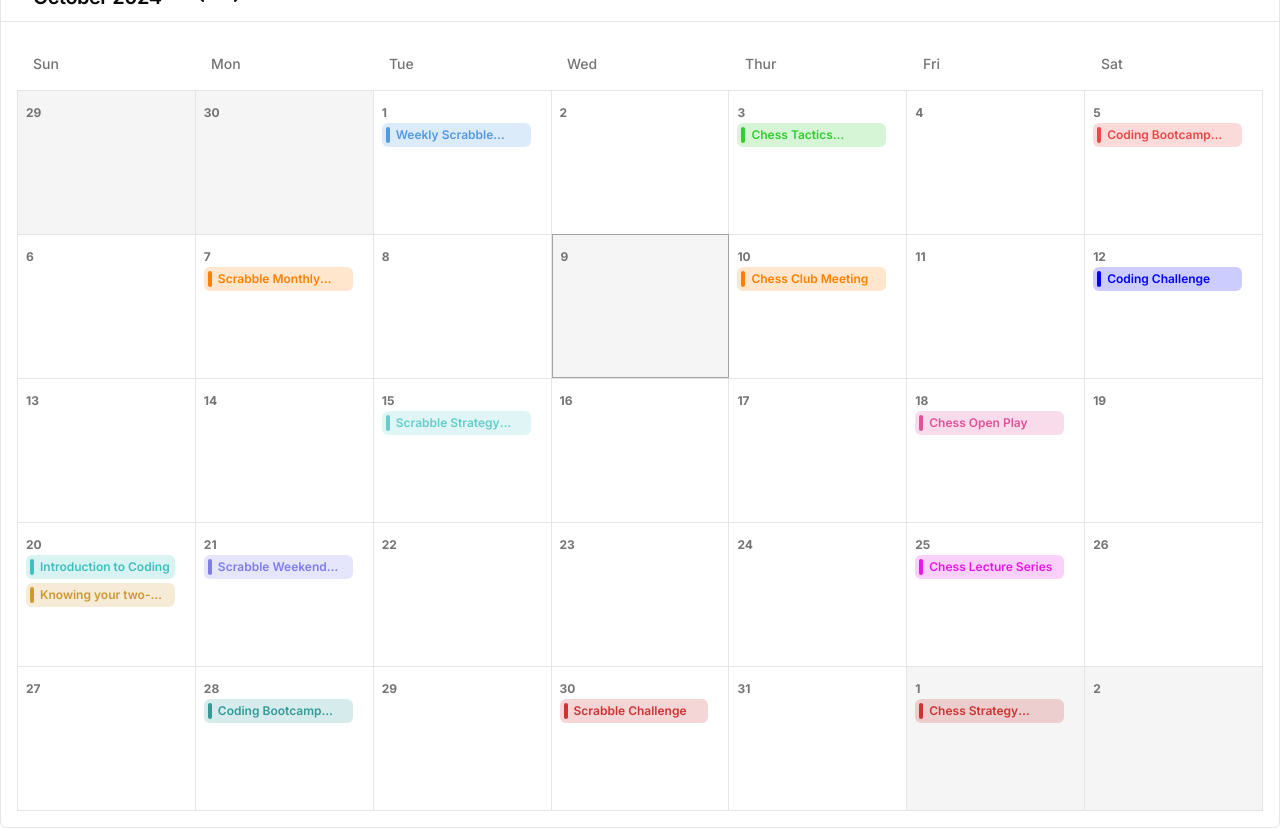
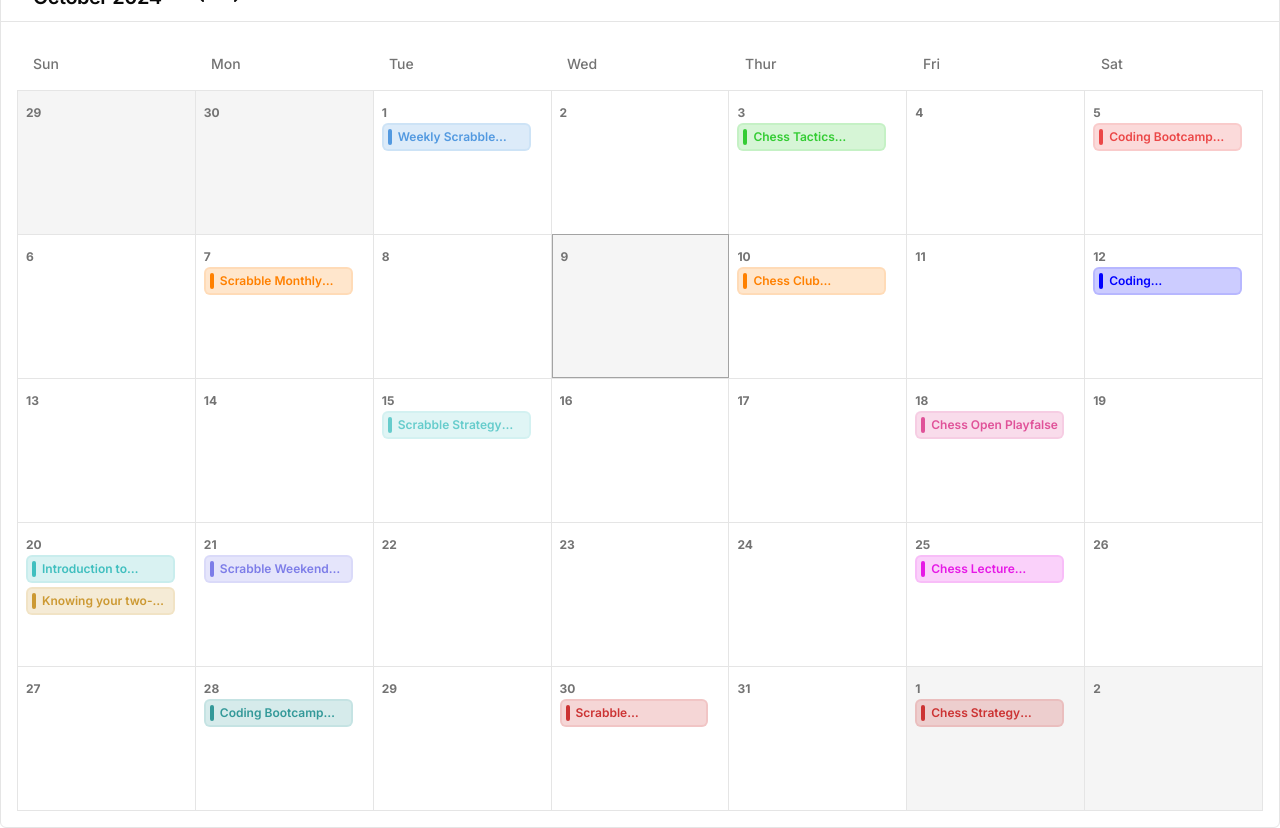
Before and after one commit to Jeff-Maina/scheduler, a Next.js app: page / in a window 1280 px wide. Built offline with nearby package versions, Linux system fonts and the light colour scheme.

Commit message:
feat: add drag to class cards

```diff
--- a/src/app/_components/calendar.tsx
+++ b/src/app/_components/calendar.tsx
@@ -2,6 +2,7 @@
 import { cn } from "@/lib/utils";
 import { Button } from "@/components/ui/button";
 import { Calendar } from "@/components/ui/calendar";
+import { motion } from "framer-motion";
 import {
   Popover,
   PopoverContent,
@@ -110,7 +111,7 @@ const Scheduler = () => {
                 {format(day, "d")}
               </time>
 
-              <ScrollArea className="w-full h-28 pb-2 pr-3">
+              <div className="w-full h-28 pb-2 pr-3 overflow-visible">
                 {meetings.map((meeting, index) => {
                   return (
                     <>
@@ -120,7 +121,7 @@ const Scheduler = () => {
                     </>
                   );
                 })}
-              </ScrollArea>
+              </div>
             </div>
           ))}
         </div>
@@ -195,12 +196,24 @@ const CurrentDatePicker = ({
 };
 
 const MeetingCard = ({ meeting }: { meeting: TClassProps }) => {
+  const [isDragging, setIsDragging] = useState(false);
   return (
-    <button
+    <motion.div
+      drag
+      dragMomentum={false}
+      dragSnapToOrigin
+      dragTransition={{ bounceStiffness: 500, bounceDamping: 40 }}
+      onDragStart={() => setIsDragging(true)}
+      onDragEnd={() => setIsDragging(false)}
       style={{
         backgroundColor: `hsl(${meeting.color},20%)`,
+        borderColor: isDragging
+          ? `hsl(${meeting.color})`
+          : `hsl(${meeting.color},10%)`,
       }}
-      className="w-full text-left p-1 mb-1  rounded-md flex gap-1.5 items-stretch"
+      className={cn(
+        "w-full text-left max-w-44 p-1 mb-1 border-2  rounded-md flex gap-1.5 items-stretch"
+      )}
     >
       <div
         style={{
@@ -215,10 +228,11 @@ const MeetingCard = ({ meeting }: { meeting: TClassProps }) => {
           }}
           className="text-xs font-semibold text- line-clamp-1"
         >
-          {meeting.subject}{" "}
+          {meeting.subject}
+          {isDragging.toString()}
         </p>
       </div>
-    </button>
+    </motion.div>
   );
 };
 
```
